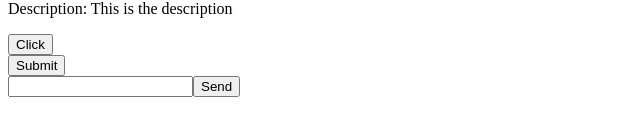
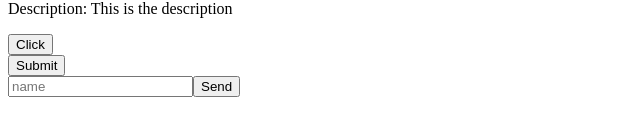
Before and after one commit to uzzal71/react-practice, a React (Vite) app: page / in a window 1280 px wide. Shown: the part 246-382 px from the top of the page, without its empty margins (0-640 px from the left). Built offline with nearby package versions, Linux system fonts and the light colour scheme; the HTML template or start-up script is replaced by a standard one.

Commit message:
placeholder

```diff
--- a/src/App.jsx
+++ b/src/App.jsx
@@ -27,7 +27,7 @@ const App = () => {
       <MyButton handleClick={handleClick}/>
       <button onClick={Demo}>Submit</button>
       <form onSubmit={SubmitForm}>
-        <input/>
+        <input placeholder="name"/>
         <button>Send</button>
       </form>
     </div>
```
